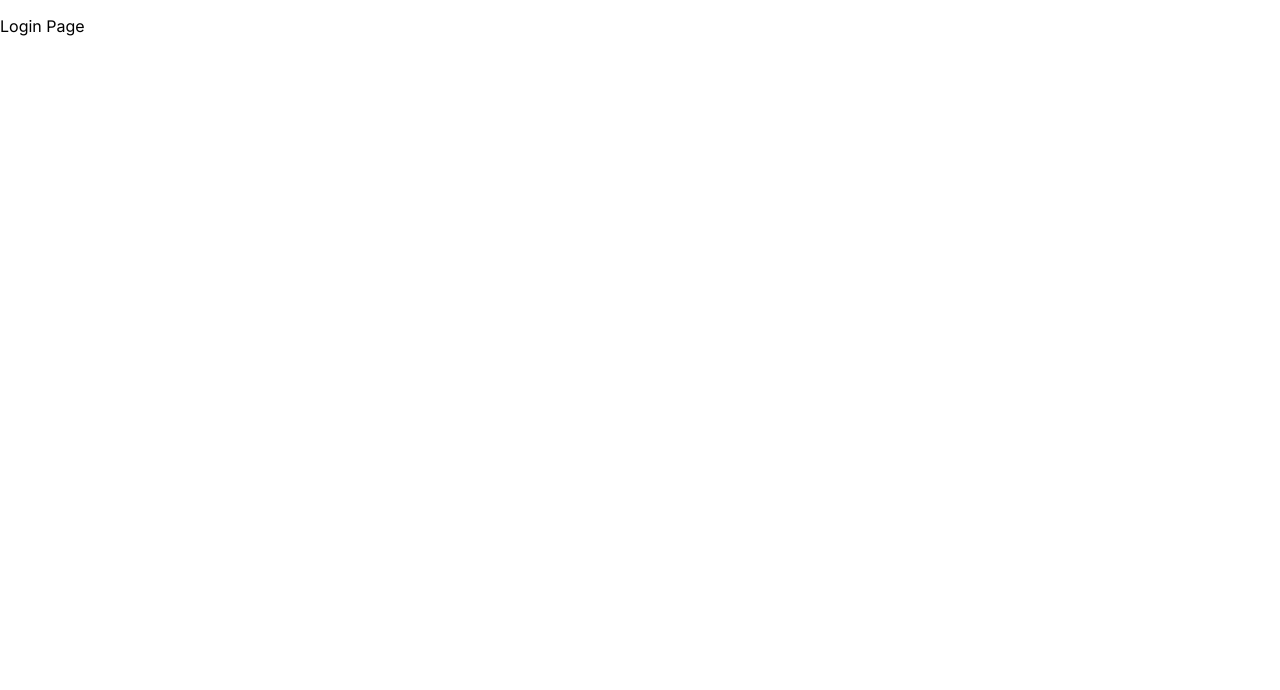
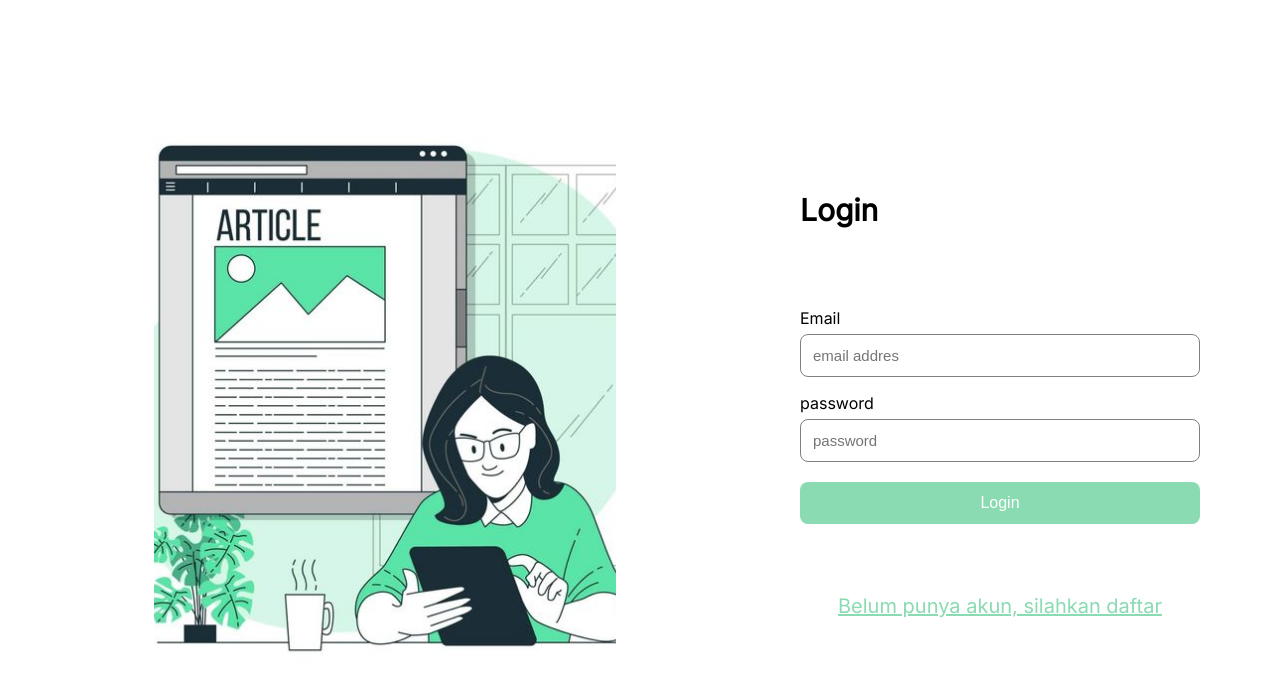
Before and after one commit to dewisekar00/MERN-Blog, a React (Create React App) app: page /login in a window 1280 px wide. Shown: the top 690 px of the page. Built offline with nearby package versions, Linux system fonts and the light colour scheme.

Commit message:
slicing Login Page

```diff
--- a/src/components/atoms/Button/button.scss
+++ b/src/components/atoms/Button/button.scss
@@ -7,6 +7,7 @@
     border-radius: 8px;
     border: none;
     color: white;
+    cursor: pointer;
 }
 .button:hover{
     background-color: #DF826C;
--- a/src/components/atoms/Link/link.scss
+++ b/src/components/atoms/Link/link.scss
@@ -3,4 +3,5 @@
     font-size: 20px;
     color: #8ADAB2;
     text-decoration: underline;
+    cursor: pointer;
 }
--- a/src/components/atoms/input/input.scss
+++ b/src/components/atoms/input/input.scss
@@ -13,5 +13,6 @@
       outline: none;
       width: 100%;
       box-sizing: border-box;
+      font-size: 15px;
       }
 }
--- a/src/pages/Login/index.js
+++ b/src/pages/Login/index.js
@@ -1,10 +1,32 @@
 import React from 'react'
+import { LoginBg } from '../../assets';
+import { Button, Gap, Input , Link} from '../../components';
+
 
 const Login = () => {
   return (
-    <div>
-      <p>Login Page</p>
+    <div className='main-page'>
+
+    <div className='left'>
+     <img src={LoginBg} className='bg-image' alt='image-register' />
     </div>
+
+    <div className='right'>
+     <p className='title'>Login</p>
+     <Gap height={50} />
+
+
+     <Input label= "Email " placeholder="email addres"  />
+     <Gap height={16} />
+     <Input label=" password" placeholder="password" t/>
+
+     <Gap height={20} />
+     <Button title="Login" />
+     <Gap height={50} />
+
+    <Link  title='Belum punya akun, silahkan daftar'/>
+    </div>
+   </div>
   )
 }
 
--- a/src/pages/Register/register.scss
+++ b/src/pages/Register/register.scss
@@ -1,5 +1,5 @@
 html, body {
-    height: 100%;
+    height: 100vh;
     margin: 0;
     font-family: 'Inter', sans-serif;
   }
@@ -14,7 +14,7 @@ box-sizing: border-box;
 
 .left {
 flex: 1;
-height: 100%;
+
 display: flex;
 align-items: center; /* Tengah secara vertikal */
 justify-content: center;
@@ -22,7 +22,7 @@ justify-content: center;
 height: 100%;
 .bg-image{
    margin: auto;
-    width: 70%;
+    width: 60%;
     height: 70%;
     object-fit: cover;
 }
@@ -34,9 +34,9 @@ height: 100%;
   justify-content: center;
 width: 460px;
 background-color: white;
-height: 100%;
 padding: 30px;
-
+box-sizing: border-box;
+margin-right: 50px;
 .title{
     font-size: 30px;
     font-weight: bold;
@@ -45,3 +45,4 @@ padding: 30px;
 }
 
 // membagi pages register jadi 2 halaman
+// dengan scss ketika kita pake nama class cth .main-page maka akan memiliki design yang sama
```
Also changed, not shown: src/assets/image/login-bg.jpg.
